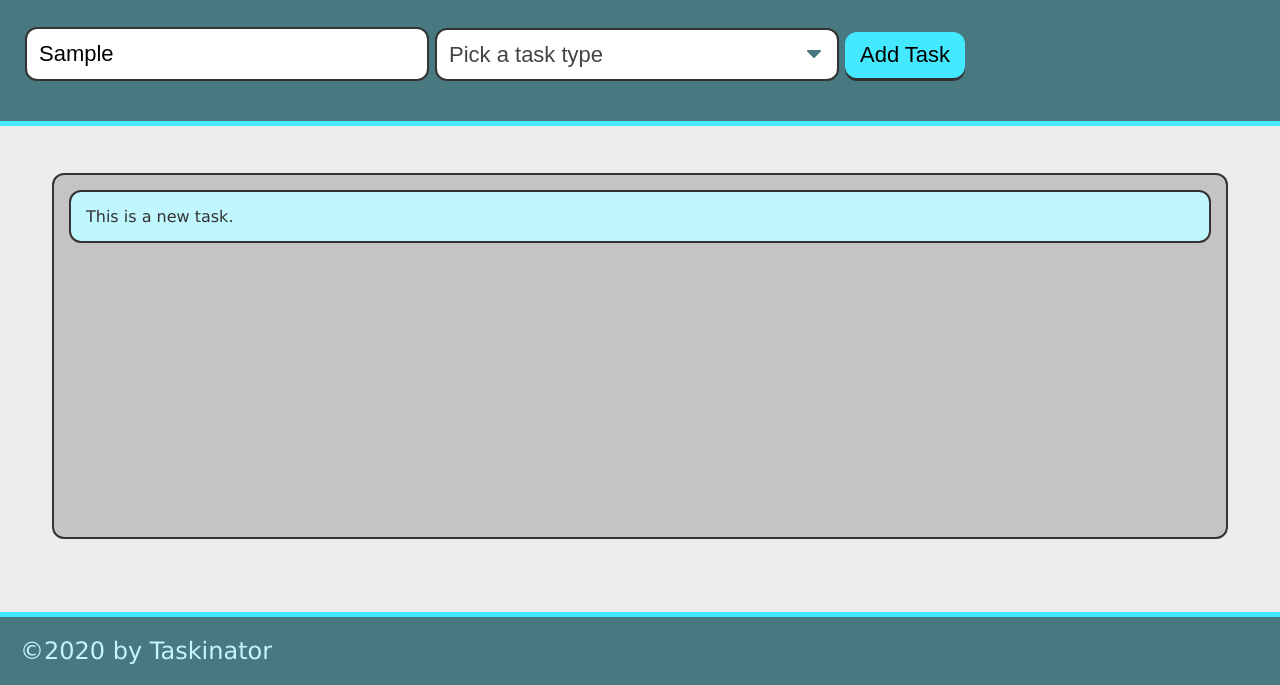
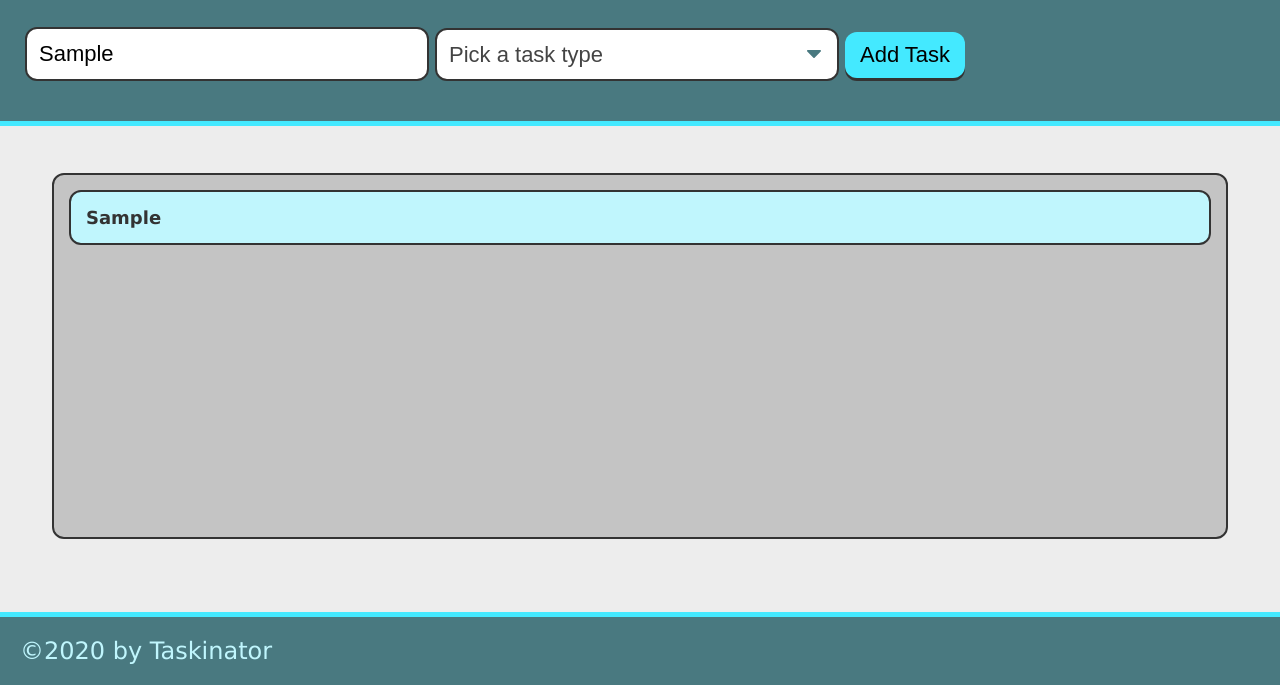
Before and after one commit to KKkaran/Taskinator, a plain HTML site: page index.html in a window 1280 px wide. Both pictures are taken after typing "Sample" into the empty fields and a click on the button "Add Task". Shown: the part 115-800 px from the top of the page. Drawn offline with Linux system fonts and the light colour scheme.

Commit message:
Form gettng values and adding html content

```diff
--- a/assets/js/index.js
+++ b/assets/js/index.js
@@ -4,17 +4,69 @@ var formEl = document.querySelector("#task-form");
 
 var createTaskHandler = function(e) {
     e.preventDefault();
-    console.log(e);
-    var listItemEl = document.createElement("li");
-    listItemEl.className = "task-item";
-    listItemEl.textContent = "This is a new task.";
-    tasksToDoEl.appendChild(listItemEl);
+    var taskinput = document.querySelector("input[name='task-name']")
+    var tasktype = document.querySelector("select[name='task-type']")
+
+    // console.log(taskinput.value);
+    // console.log(tasktype.value);
+        if(taskinput.value !== ""){
+            //creating the li element and giving it the class
+            var listItemEl = document.createElement("li");
+            listItemEl.className = "task-item";
+
+            //creating the div that will go inside the li
+            var taskInfo = document.createElement("div");
+            taskInfo.className = "task-info"
+            taskInfo.innerHTML = "<h3 class='task-name'>" + taskinput.value + "</h3><span class='task-type'>" + tasktype.value + "</span>";
+
+            //adding the div to the li
+            listItemEl.appendChild(taskInfo)
+
+            //adding the entire li element to ul
+            tasksToDoEl.appendChild(listItemEl);
+    }
 };
 
 formEl.addEventListener("submit", createTaskHandler);
 //this even listener listens to an element with type attribute
 //submit and gets triggered!! or when the user hots enter
 // on keyboard
+
+
+
+
+
+
+
+
+
+
+
+
+
+
+
+
+
+
+
+
+
+
+
+
+
+
+
+
+
+
+
+
+
+
+
+
 
 
 // function getName(callback){
```
Also changed, not shown: index.html (+1 -0 lines).
